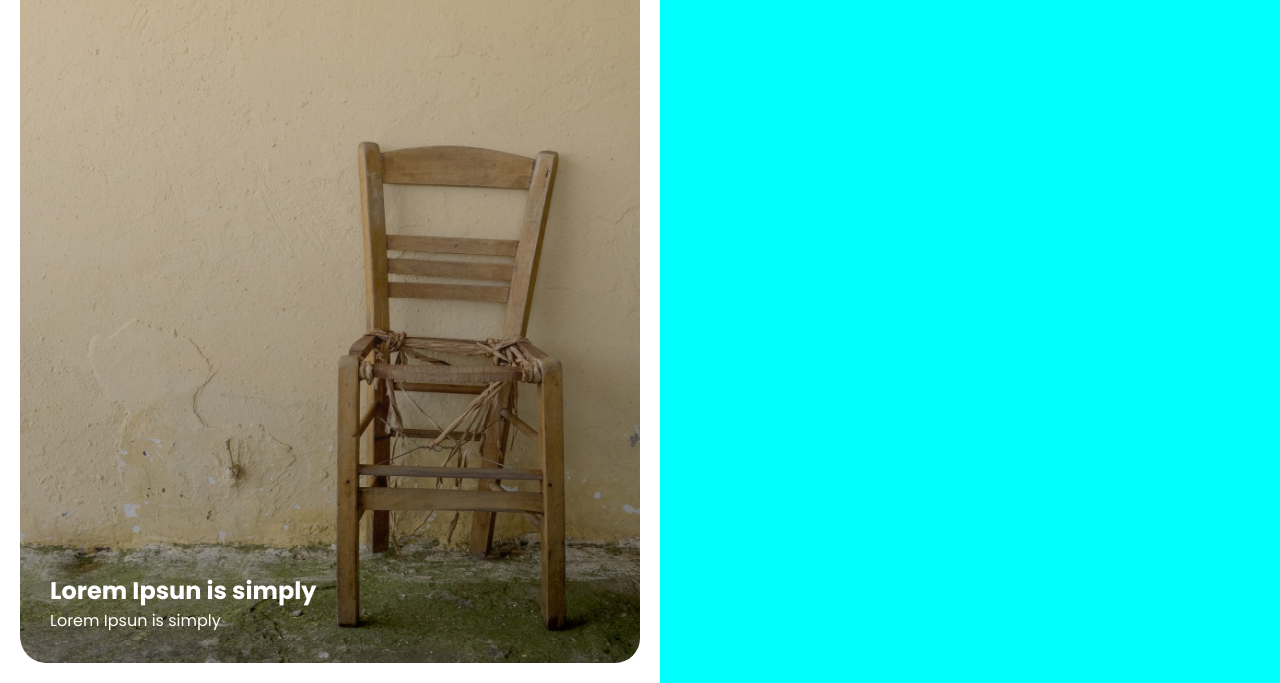
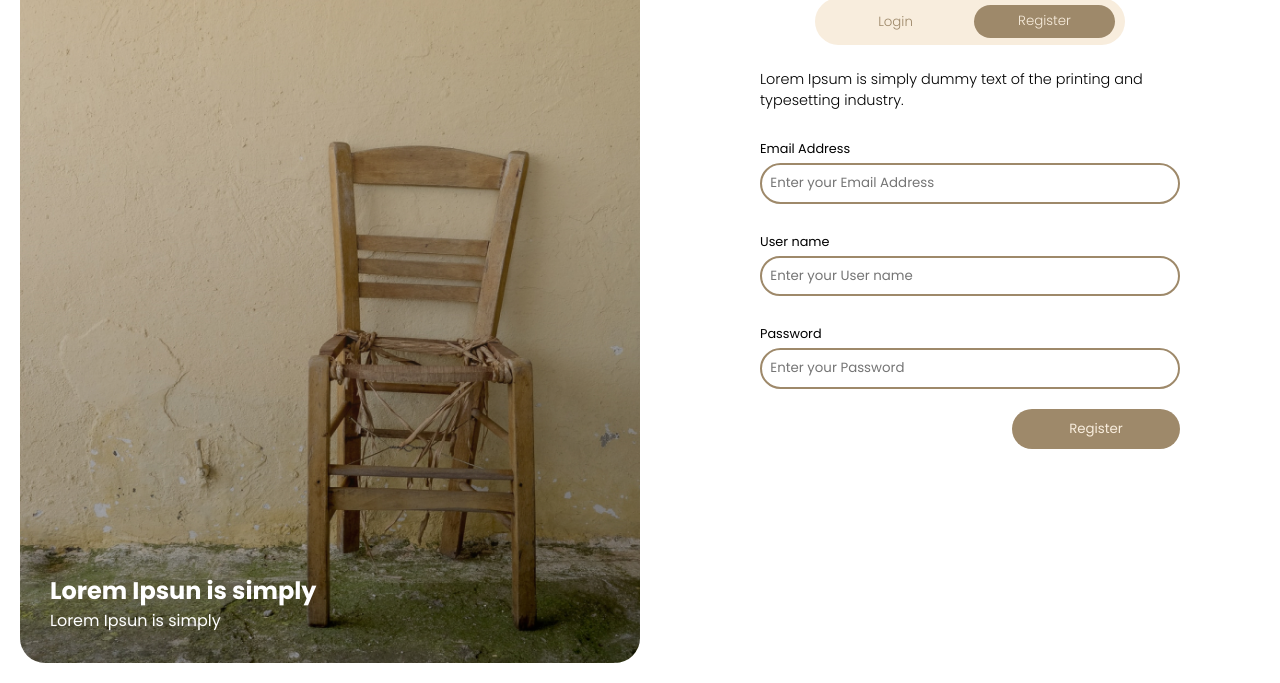
Before and after one commit to MaxwelNascimento/NortiN, a plain HTML site: page index.html in a window 1280 px wide. Shown: the part 117-800 px from the top of the page. Drawn offline with Linux system fonts and the light colour scheme.

Commit message:
Tela de registro finalizada

```diff
--- a/css/style.css
+++ b/css/style.css
@@ -13,14 +13,15 @@
     display: flex;
     height: 100vh;
 }
+/* */
 
-/* TELA TODA */
+/* PRIMEIRA SEÇÃO */
 
 .secao-um {
-    /* background-color: tomato; */
     width: 50%;
     background-image: url("../img/wallpaper.jpg");
     background-repeat: no-repeat;
+    background-position: center;
     background-size: cover;
     border-radius: 25px;
     margin: 20px;
@@ -29,7 +30,7 @@
 }
 
 .secao-um-grupo1 {
-    margin: 30px;
+    margin: 1.875em;
 }
 
 
@@ -37,8 +38,142 @@
     .secao-um-grupo1 > p  {
     color: #fff;
 }
+/*  */
+
+/* SEÇÃO DOIS */
 
 .secao-dois {
+    /* background-color:burlywood; */
+
     width: 50%;
-    background-color: aqua;
+    display: flex;
+    flex-direction: column;
 }
+
+.secao-dois-logotipo {
+    /* background-color:slategray; */
+
+    width: 100%;
+    display: flex;
+    flex-direction: column;
+    align-items: end;
+    padding: 1.5em;
+}
+
+/* PRIMEIRO GRUPO DA SEÇÃO DOIS || BUTTONS */
+
+.secao-dois-grupo1{
+    /* background-color:blueviolet; */
+
+    width: 100%;
+    display: flex;
+    flex-direction: column;
+    align-items: center;
+    padding: 0.625em 0em 0.5em 0em;
+}
+
+.secao-dois-grupo1 > p{
+    color: #000000;
+}
+
+.secao-dois-butons{
+    display: flex;
+    align-items: center;
+    justify-content: center;
+    background-color: #F8EDDD;
+    width: 50%;
+    height: 50%;
+    margin-top: 15px;
+    padding: 10px;
+    gap: 8px;
+    border-radius: 9999px;
+}
+/*  */
+
+/* BUTTONS DO ÍNICIO || BUTTONS */
+
+.login{
+    background-color: transparent;
+    padding: 0.5em;
+    border-radius: 9999px;
+    border: none;
+    cursor: pointer;
+    color: #9E896A;
+    width: 100%;
+    font-weight: 300;
+    text-decoration: none;
+}
+
+.register {
+    background-color: #9E896A;
+    padding: 0.5em;
+    border-radius: 9999px;
+    border: none;
+    cursor: pointer;
+    color: #F8EDDD;
+    width: 100%;
+    font-weight: 300;
+    text-decoration: none;
+}
+/*  */
+/*  */
+
+#descricao-paragrafo {
+    /* background-color: aqua; */
+    display: flex;
+    width: 100%;
+    font-size: 0.9em;
+    font-weight: 300;
+    color: #000000;
+}
+
+/* FORMULÁRIO */
+
+.secao-dois-form {
+    width: 100%;
+    padding: 10px 100px;
+    display: flex;
+    flex-direction: column;
+    flex-wrap: wrap;
+}
+
+.titulo-campo {
+    font-size: 0.8em;
+}
+
+.secao-dois-form-campo {
+    display: flex;
+    flex-direction: column;
+    margin-top: 1.8em;
+}
+
+.secao-dois-form-input {
+    border: none;
+    padding: 0.625em;
+    border-radius: 9999px;
+    margin-top: 0.375em;
+    border: 0.1875em solid #9E896A;
+}
+
+.secao-dois-form-input:focus {
+    background-color: #ffffffac;
+    box-shadow: 0 0 0 0;
+    outline: 0;
+}
+
+.btnValidar {
+    display: flex;
+    flex-direction: column;
+    align-items: flex-end;
+}
+
+.btnValidar > button {
+    background-color: #9E896A;
+    color: #F8EDDD;
+    border: none;
+    border-radius: 9999px;
+    width: 40%;
+    margin-top: 1.50em;
+    padding: 10px;
+    cursor: pointer;
+}
--- a/index.html
+++ b/index.html
@@ -5,7 +5,7 @@
     <meta http-equiv="X-UA-Compatible" content="IE=edge">
     <meta name="viewport" content="width=device-width, initial-scale=1.0">
     <link href="css/style.css" rel="stylesheet" type="text/css" >
-    <title>NortiN</title>
+    <title>NortiN - Register</title>
 </head>
 
 <body>
@@ -20,21 +20,48 @@
         </section>
 
         <section class="secao-dois">
-            <img src="img/NortiNlogo.svg" alt="logotipo da empresa" id="logotipo" >
+
+            <div class="secao-dois-logotipo">
+                <img src="img/NortiNlogo.svg" alt="logotipo da empresa" id="logotipo" >
+            </div>
 
             <div class="secao-dois-grupo1">
                 <p>Welcome to lorem..!</p>
 
                 <div class="secao-dois-butons">
-                    <button id="login">Login</button>
-                    <button id="register">Register</button>
-                </div>
+                    <button class="login"><a  href="Login/" class="login">Login</a></button>
+                    <button class="register">Register</button>
+            </div>
 
             </div>
 
+                <form action="" name="form" id="form" method="get" class="secao-dois-form">
+                    <p id="descricao-paragrafo">Lorem Ipsum is simply dummy text of the printing and typesetting industry.</p>
+
+                    <div class="secao-dois-form-campo">
+                        <label for="email" class="titulo-campo">Email Address</label>
+                        <input type="email" value="" name="email" id="email" class="secao-dois-form-input" placeholder="Enter your Email Address" required/>
+                    </div>
+
+                    <div class="secao-dois-form-campo">
+                        <label for="username" class="titulo-campo">User name</label>
+                        <input type="text" value="" name="username" id="username" class="secao-dois-form-input" placeholder="Enter your User name" required/>
+                    </div>
+
+                    <div class="secao-dois-form-campo">
+                        <label for="password" class="titulo-campo">Password</label>
+                        <input type="password" value="" name="password" id="password" class="secao-dois-form-input" minlength="4" maxlength="12" placeholder="Enter your Password" required/>
+                    </div>
+
+                    <div class="btnValidar">
+                        <button id="registerValidar" > Register </button>
+                    </div>
+
+                </form>
+
         </section>
-
     </main>
 
+    <script src="js/main.js" type="text/javascript"></script>
 </body>
 </html>
```
Also changed, not shown: Login/index.html (added).
